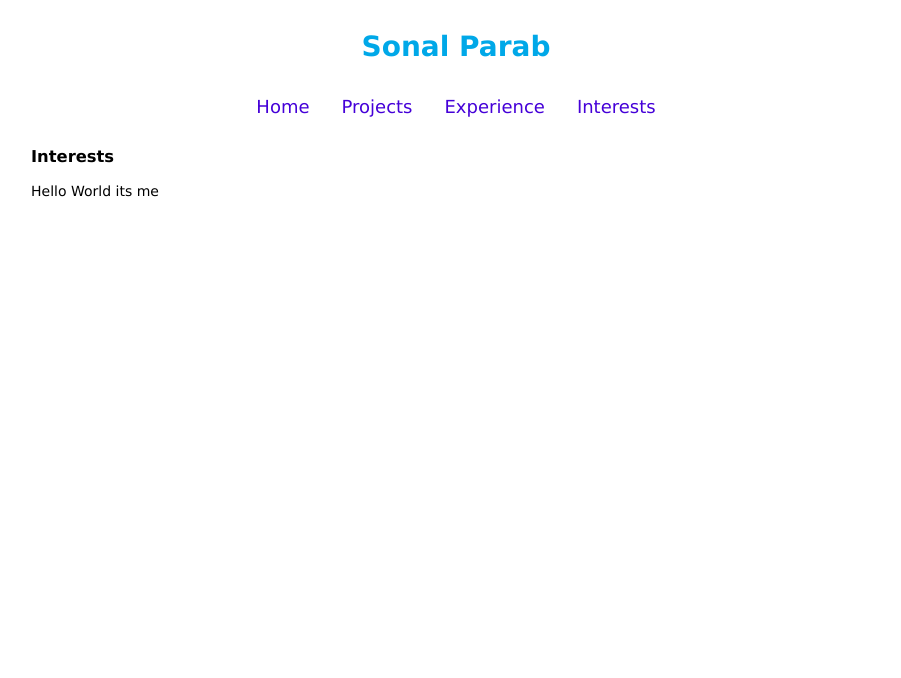
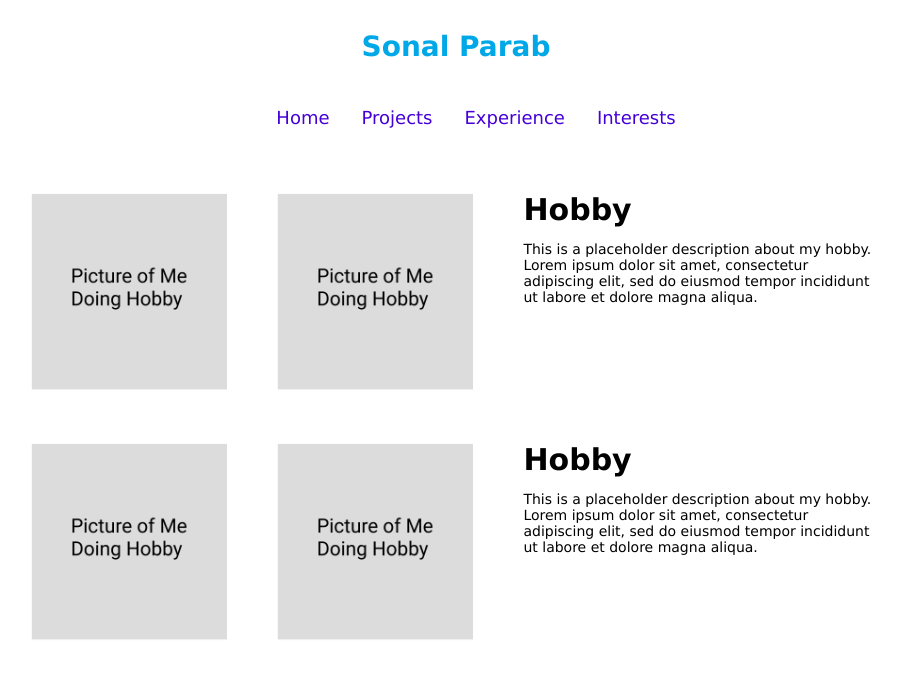
Before and after one commit to sonalparab/sonalparab.github.io, a React (Create React App) app: page /interests in a window 1280 px wide. Shown: the top 678 px of the page, without its empty margins (184-1085 px from the left). Built offline with nearby package versions, Linux system fonts and the light colour scheme.

Commit message:
add basic interests page, fix padding

```diff
--- a/src/components/Header.js
+++ b/src/components/Header.js
@@ -5,7 +5,7 @@ const Header = () => {
   return (
     <div>
       <h1 style={{ textAlign: "center", marginTop: "30px", color: "#00A8E8" }}>Sonal Parab </h1>
-      <div style={{ marginTop: "10px" }}></div>
+      <div style={{ marginTop: "30px" }}></div>
       <Navbar />
     </div>
   );
--- /dev/null
+++ b/src/components/HobbyEntry.css
@@ -0,0 +1,28 @@
+.hobbyContainer {
+  display: flex;
+  flex-direction: row;
+  padding-bottom: 50px;
+  align-items: flex-start;
+}
+
+.hobbyVerticalContainer {
+  flex-direction: column;
+  padding-left: 0px;
+  align-items: flex-start;
+}
+
+.hobbyTitleText {
+  font-size: 30px;
+  font-weight: bold;
+  color: black;
+  padding-right: 20px;
+}
+
+.hobbyDescriptionText {
+  font-size: 14px;
+  color: black;
+}
+
+.hobbyImg {
+  padding-right: 50px;
+}
--- /dev/null
+++ b/src/components/HobbyEntry.js
@@ -0,0 +1,28 @@
+import React from "react";
+import "./HobbyEntry.css"
+import HobbyPic from "../images/HobbyPic.png";
+
+const HobbyEntry = ({
+  image1 = HobbyPic,
+  image2 = HobbyPic,
+  name = "Hobby",
+  description = "This is a placeholder description about my hobby. Lorem ipsum dolor sit amet, consectetur adipiscing elit, sed do eiusmod tempor incididunt ut labore et dolore magna aliqua.",
+}) => {
+
+  return (
+
+    <div className="hobbyContainer">
+      <img height={200} width={350} src={image1} align="left" className="hobbyImg" />
+      <img height={200} width={350} src={image2} align="left" className="hobbyImg" />
+      <div className="hobbyVerticalContainer">
+        <div className="hobbyText">
+          <div className="hobbyTitleText">{name}</div>
+          <p>{description}</p>
+        </div>
+      </div>
+    </div>
+
+  );
+};
+
+export default HobbyEntry;
--- a/src/components/Navbar.css
+++ b/src/components/Navbar.css
@@ -4,7 +4,7 @@
 .nav{
   list-style:none;
   margin:0;
-  padding:0;
+  padding-bottom: 50px;
   text-align:center;
 }
 
@@ -14,7 +14,6 @@
 
 .nav a{
   display:inline-block;
-  padding:10px;
   /* display: block; */
   color: #4500D8;
   text-align: center;
--- a/src/components/ProjectCard.css
+++ b/src/components/ProjectCard.css
@@ -1,13 +1,13 @@
 .projectContainer {
   display: flex;
   flex-direction: row;
-  padding: 35px 0px;
+  padding-bottom: 50px;
   align-items: flex-start;
 }
 
 .verticalContainer {
   flex-direction: column;
-  padding-left: 30px;
+  padding-left: 50px;
   align-items: flex-start;
 }
 
--- a/src/components/WorkCard.css
+++ b/src/components/WorkCard.css
@@ -1,13 +1,13 @@
 .workContainer {
   display: flex;
   flex-direction: row;
-  padding: 35px 0px;
+  padding-bottom: 50px;
   align-items: flex-start;
 }
 
 .workVerticalContainer {
   flex-direction: column;
-  padding-left: 50px;
+  padding-left: 80px;
   align-items: flex-start;
 }
 
--- a/src/pages/Home.css
+++ b/src/pages/Home.css
@@ -1,13 +1,14 @@
-.container {
+.homeContainer {
   display: flex;
-  padding: 35px 0px;
+  flex-direction: row;
+  align-items: flex-start;
   justify-content: center;
   align-items: flex-start;
 }
 
-.text {
+.homeText {
   color: black;
-  padding-left: 30px;
+  padding-left: 50px;
 }
 
 .headshot {
--- a/src/pages/Home.js
+++ b/src/pages/Home.js
@@ -4,11 +4,11 @@ import Headshot from "../images/Sonal.jpg";
 
 const Home = () => {
   return (
-    <div className="container">
+    <div className="homeContainer">
       <img height={200} width={200} src={Headshot} align="left" className="headshot" />
-      <div className="text">
+      <div className="homeText">
         My name is Sonal.
-        <p>I am interested in software development.</p>
+        <p>I am interested in software development. Lorem ipsum dolor sit amet, consectetur adipiscing elit, sed do eiusmod tempor incididunt ut labore et dolore magna aliqua. </p>
         <p>The rest of this text is will be added later!</p>
       </div>
     </div>
--- a/src/pages/Interests.js
+++ b/src/pages/Interests.js
@@ -1,11 +1,11 @@
 import React from 'react';
+import HobbyEntry from '../components/HobbyEntry'
+
 const Interests = () => {
   return (
     <div>
-      <h3>Interests</h3>
-      <div>
-        <p>Hello World its me</p>
-      </div>
+      <HobbyEntry />
+      <HobbyEntry />
     </div>
   );
 }
```
Also changed, not shown: src/images/HobbyPic.png (added), 19 other files (tests, documents, lock files or other folders).
